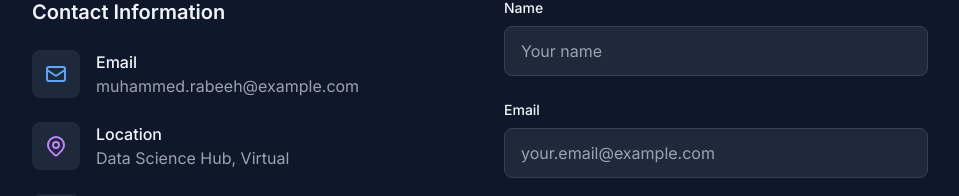
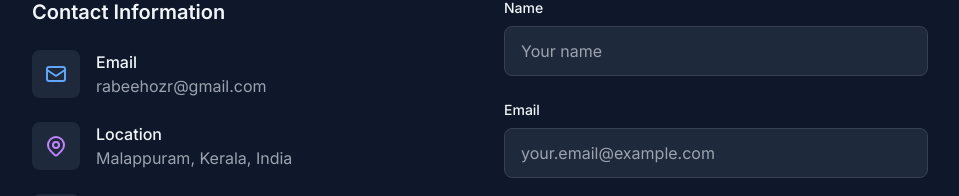
Before and after one commit to sparkx313/portfolio-web, a React (Vite) app: page / in a window 1280 px wide. Shown: the part 2930-3126 px from the top of the page, without its empty margins (160-1119 px from the left). Built offline with nearby package versions, Linux system fonts and the light colour scheme.

Commit message:
feat: update email and location in contact section

```diff
--- a/src/components/ContactSection.tsx
+++ b/src/components/ContactSection.tsx
@@ -67,7 +67,7 @@
                 </div>
                 <div>
                   <h4 className="font-medium text-foreground">Email</h4>
-                  <p className="text-gray-400">muhammed.rabeeh@example.com</p>
+                  <p className="text-gray-400">rabeehozr@gmail.com</p>
                 </div>
               </div>
 
@@ -80,7 +80,7 @@
                 </div>
                 <div>
                   <h4 className="font-medium text-foreground">Location</h4>
-                  <p className="text-gray-400">Data Science Hub, Virtual</p>
+                  <p className="text-gray-400">Malappuram, Kerala, India</p>
                 </div>
               </div>
 
@@ -98,7 +98,7 @@
                         <path fillRule="evenodd" d="M12 2C6.477 2 2 6.484 2 12.017c0 4.425 2.865 8.18 6.839 9.504.5.092.682-.217.682-.483 0-.237-.008-.868-.013-1.703-2.782.602-3.369-1.344-3.369-1.344-.454-1.158-1.11-1.466-1.11-1.466-.908-.62.069-.608.069-.608 1.003.07 1.531 1.032 1.531 1.032.892 1.53 2.341 1.088 2.91.832.092-.647.35-1.088.636-1.338-2.22-.253-4.555-1.113-4.555-4.951 0-1.093.39-1.988 1.029-2.688-.103-.253-.446-1.272.098-2.65 0 0 .84-.27 2.75 1.026A9.564 9.564 0 0112 6.844c.85.004 1.705.115 2.504.337 1.909-1.296 2.747-1.027 2.747-1.027.546 1.379.202 2.398.1 2.651.64.7 1.028 1.595 1.028 2.688 0 3.848-2.339 4.695-4.566 4.943.359.309.678.92.678 1.855 0 1.338-.012 2.419-.012 2.747 0 .268.18.58.688.482A10.019 10.019 0 0022 12.017C22 6.484 17.522 2 12 2z" clipRule="evenodd"></path>
                       </svg>
                     </a>
-                    <a href="https://linkedin.com/in/muhammed-rabeeh" target="_blank" rel="noopener noreferrer" className="text-gray-400 hover:text-white transition-colors" aria-label="LinkedIn">
+                    <a href="https://www.linkedin.com/in/mhdrabeehozr" target="_blank" rel="noopener noreferrer" className="text-gray-400 hover:text-white transition-colors" aria-label="LinkedIn">
                       <svg className="w-6 h-6" fill="currentColor" viewBox="0 0 24 24" aria-hidden="true">
                         <path fillRule="evenodd" d="M19 0h-14c-2.761 0-5 2.239-5 5v14c0 2.761 2.239 5 5 5h14c2.762 0 5-2.239 5-5v-14c0-2.761-2.238-5-5-5zm-11 19h-3v-11h3v11zm-1.5-12.268c-.966 0-1.75-.79-1.75-1.764s.784-1.764 1.75-1.764 1.75.79 1.75 1.764-.783 1.764-1.75 1.764zm13.5 12.268h-3v-5.604c0-3.368-4-3.113-4 0v5.604h-3v-11h3v1.765c1.396-2.586 7-2.777 7 2.476v6.759z" clipRule="evenodd"></path>
                       </svg>
```
Also changed, not shown: 2 other files (tests, documents, lock files or other folders).
